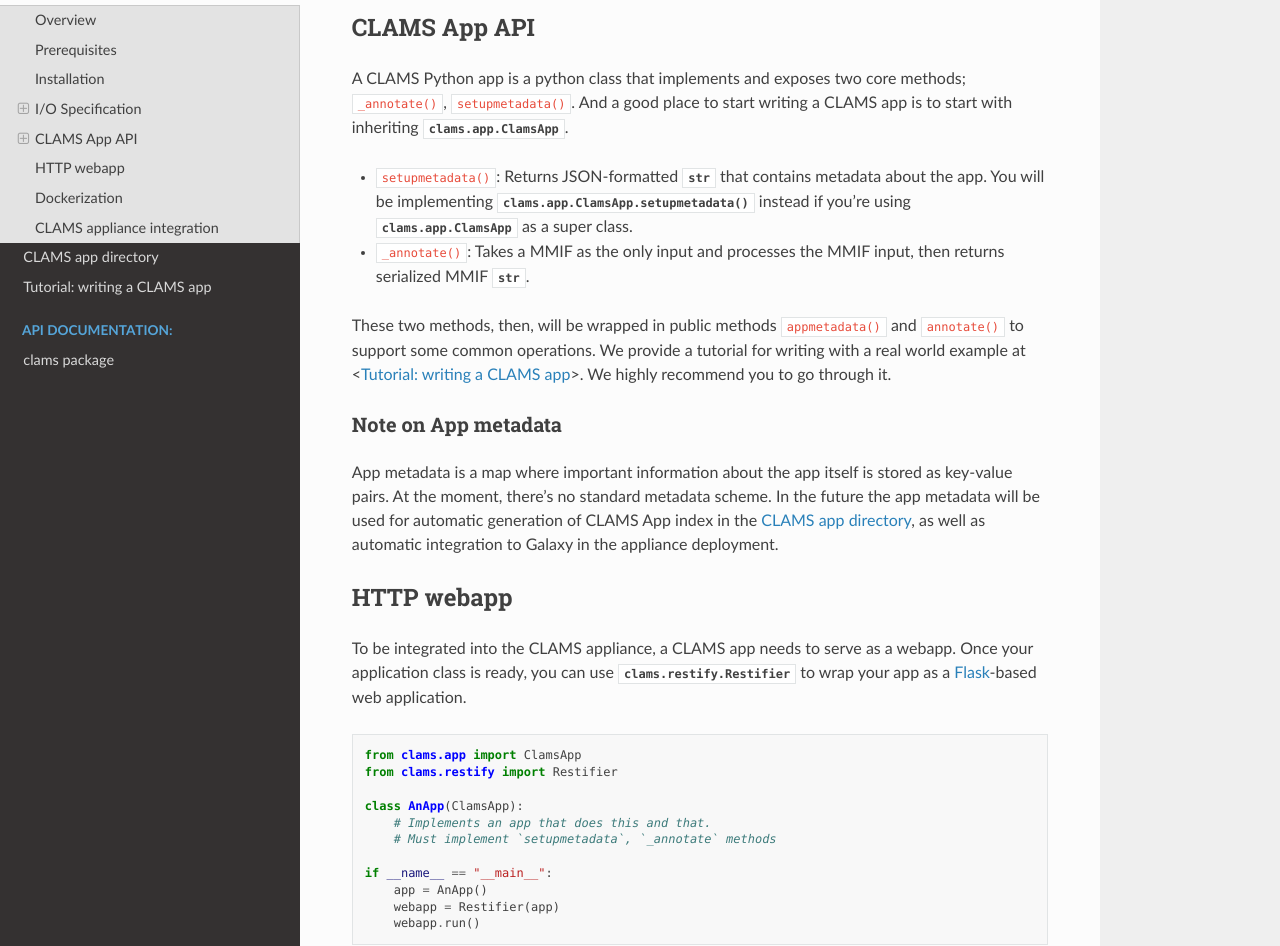
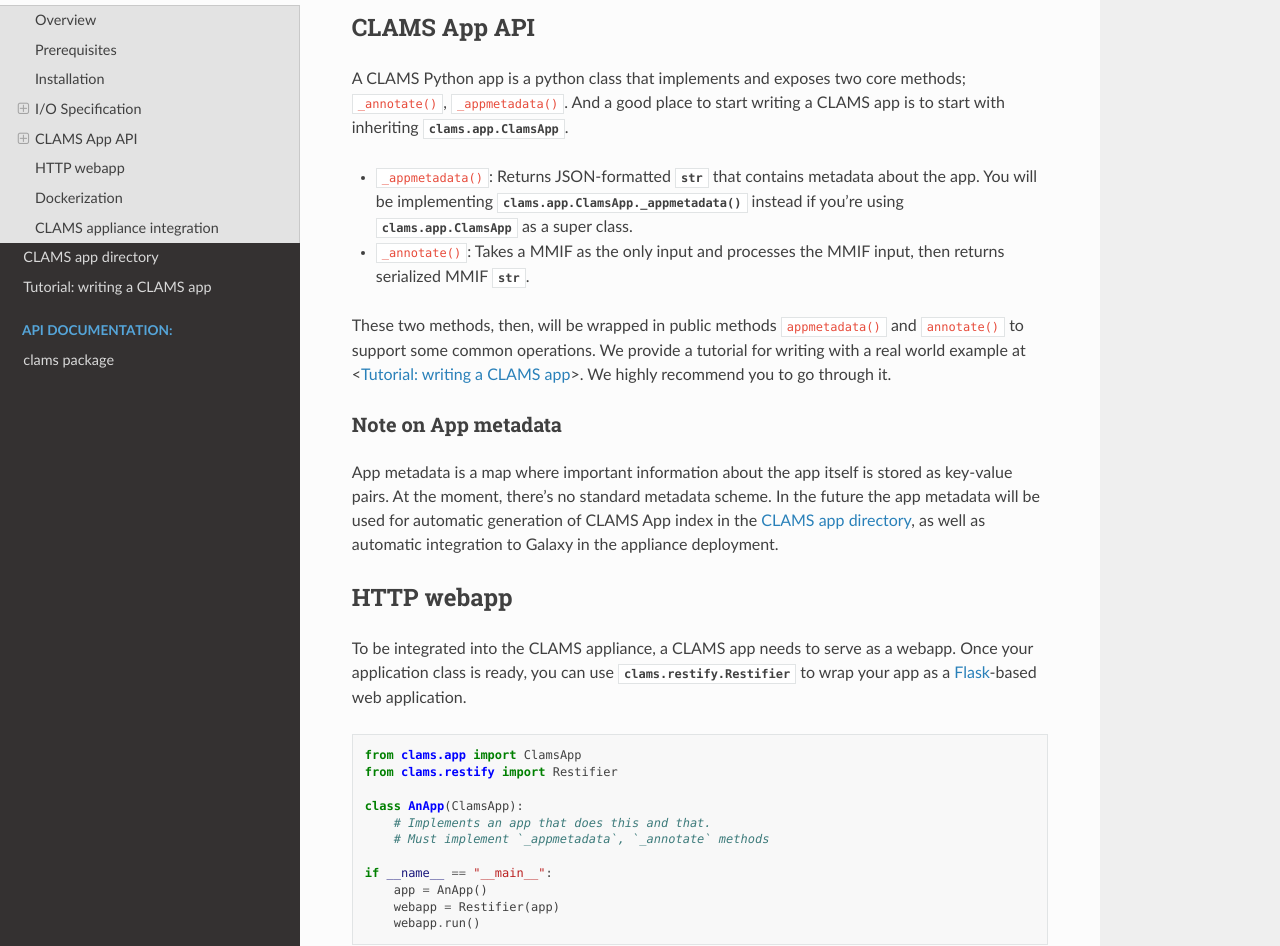
Before and after one commit to clamsproject/clams-python, a Sphinx documentation site: the page built from documentation/introduction.rst, in a window 1280 px wide and 1400 px high, scrolled down 1619 px. Shown: the part 163-1109 px from the top of the window. Built offline with Sphinx 7.4.7 and the Read the Docs theme 2.0.0, drawn with Linux system fonts in a browser that asks for light colours; pages that are not in the unit, such as notebooks, are missing from menus.

Commit message:
renamed setupmetadata -> _appmetadata in parity to _annotate

```diff
--- a/documentation/introduction.rst
+++ b/documentation/introduction.rst
@@ -59,9 +59,9 @@
 
 CLAMS App API
 -------------
-A CLAMS Python app is a python class that implements and exposes two core methods; ``_annotate()``, ``setupmetadata()``.  And a good place to start writing a CLAMS app is to start with inheriting :class:`clams.app.ClamsApp`.
+A CLAMS Python app is a python class that implements and exposes two core methods; ``_annotate()``, ``_appmetadata()``.  And a good place to start writing a CLAMS app is to start with inheriting :class:`clams.app.ClamsApp`.
 
-* ``setupmetadata()``: Returns JSON-formatted :class:`str` that contains metadata about the app. You will be implementing :meth:`clams.app.ClamsApp.setupmetadata` instead if you're using :class:`clams.app.ClamsApp` as a super class.
+* ``_appmetadata()``: Returns JSON-formatted :class:`str` that contains metadata about the app. You will be implementing :meth:`clams.app.ClamsApp._appmetadata` instead if you're using :class:`clams.app.ClamsApp` as a super class.
 * ``_annotate()``: Takes a MMIF as the only input and processes the MMIF input, then returns serialized MMIF :class:`str`.
 
 These two methods, then, will be wrapped in public methods ``appmetadata()`` and ``annotate()`` to support some common operations.
@@ -82,7 +82,7 @@
 
     class AnApp(ClamsApp):
         # Implements an app that does this and that.
-        # Must implement `setupmetadata`, `_annotate` methods
+        # Must implement `_appmetadata`, `_annotate` methods
 
     if __name__ == "__main__":
         app = AnApp()
--- a/documentation/tutorial.rst
+++ b/documentation/tutorial.rst
@@ -209,7 +209,7 @@
 
 Things to do:
 
-1. Write a ``setupmetadata`` method
+1. Write a ``_appmetadata`` method
 
 2. Write an ``_annotate`` method
 
@@ -219,7 +219,7 @@
 
 .. _header-n44:
 
-1.1 ``setupmetadata``
+1.1 ``_appmetadata``
 ^^^^^^^^^^^^^^^^^^^^^
 
 This method should just return a dictionary containing the metadata
@@ -230,7 +230,7 @@
 
    class Kaldi(ClamsApp):
 
-       def setupmetadata(self) -> dict:
+       def _appmetadata(self) -> dict:
            return {
                "name": "Kaldi Wrapper",
                "description": "This tool wraps the Kaldi ASR tool",
```
Also changed, not shown: 2 other files.
